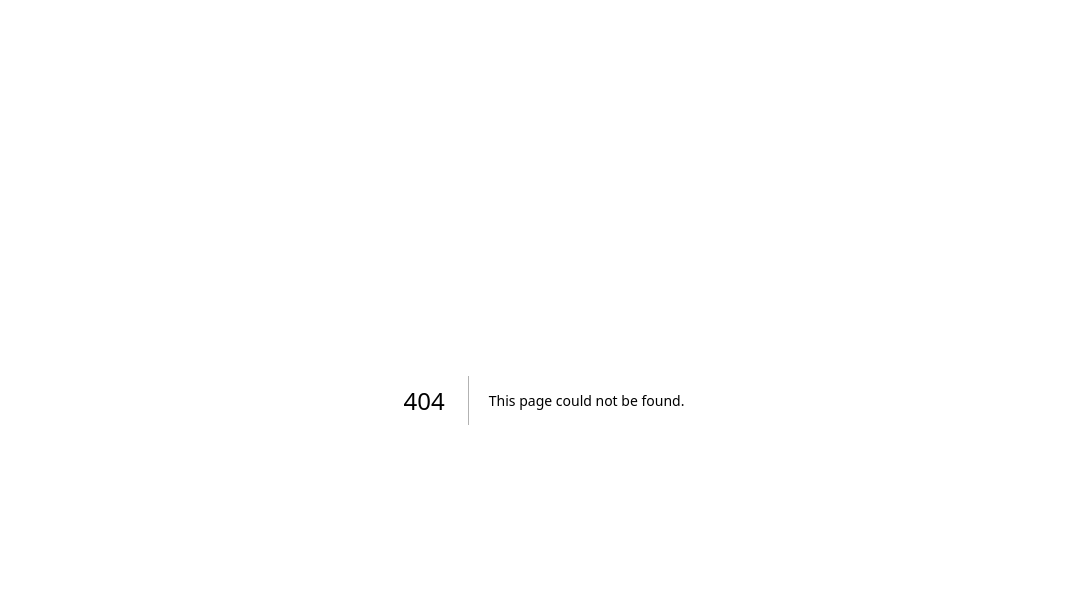
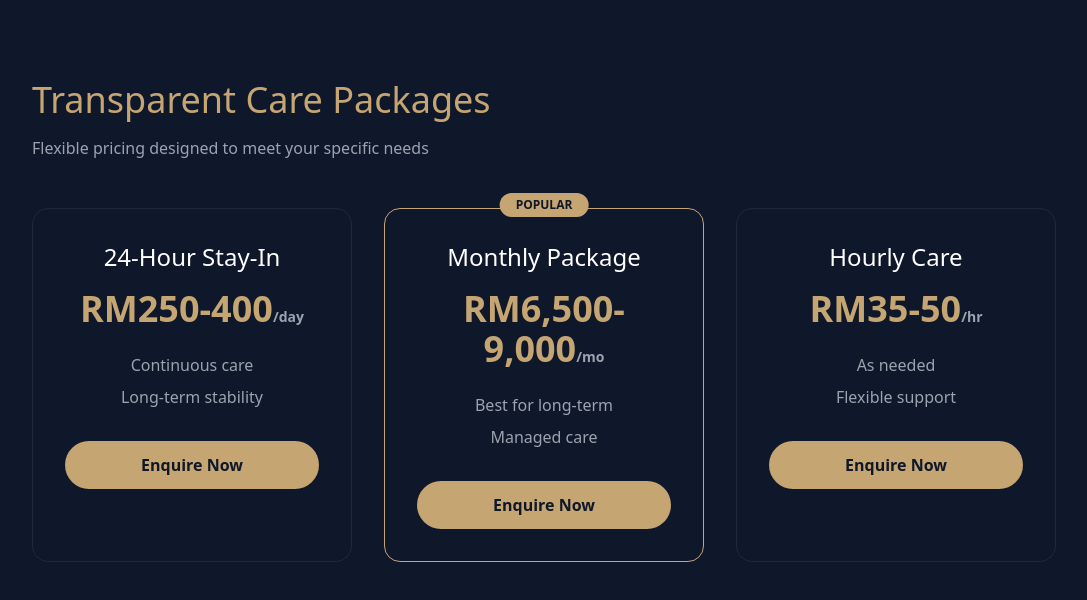
Before and after one commit to AurelionConcierge/aurelion-website, a Next.js app: page /pricing in a window 1280 px wide. Before the commit this address had no page. Shown: the top 600 px of the page, without its empty margins (96-1183 px from the left). Built offline with nearby package versions, Linux system fonts and the light colour scheme.

Commit message:
Create pricing.js

```diff
--- /dev/null
+++ b/pages/pricing.js
@@ -0,0 +1,40 @@
+export default function Pricing() {
+  return (
+    <div className="min-h-screen bg-dark py-20 px-4">
+      <div className="max-w-5xl mx-auto">
+        <h1 className="text-4xl font-light mb-4 text-gold">Transparent Care Packages</h1>
+        <p className="text-gray-400 mb-12">Flexible pricing designed to meet your specific needs</p>
+        <div className="grid md:grid-cols-3 gap-8">
+          <div className="border border-gray-800 p-8 rounded-2xl text-center">
+            <h2 className="text-2xl mb-4">24-Hour Stay-In</h2>
+            <p className="text-4xl font-bold text-gold mb-6">RM250-400<span className="text-sm text-gray-400">/day</span></p>
+            <ul className="text-gray-400 space-y-2 mb-8">
+              <li>Continuous care</li>
+              <li>Long-term stability</li>
+            </ul>
+            <a href="/contact" className="block bg-gold text-dark py-3 rounded-full font-semibold">Enquire Now</a>
+          </div>
+          <div className="border border-gold p-8 rounded-2xl text-center relative">
+            <span className="absolute -top-4 left-1/2 -translate-x-1/2 bg-gold text-dark px-4 py-1 rounded-full text-xs font-bold">POPULAR</span>
+            <h2 className="text-2xl mb-4">Monthly Package</h2>
+            <p className="text-4xl font-bold text-gold mb-6">RM6,500-9,000<span className="text-sm text-gray-400">/mo</span></p>
+            <ul className="text-gray-400 space-y-2 mb-8">
+              <li>Best for long-term</li>
+              <li>Managed care</li>
+            </ul>
+            <a href="/contact" className="block bg-gold text-dark py-3 rounded-full font-semibold">Enquire Now</a>
+          </div>
+          <div className="border border-gray-800 p-8 rounded-2xl text-center">
+            <h2 className="text-2xl mb-4">Hourly Care</h2>
+            <p className="text-4xl font-bold text-gold mb-6">RM35-50<span className="text-sm text-gray-400">/hr</span></p>
+            <ul className="text-gray-400 space-y-2 mb-8">
+              <li>As needed</li>
+              <li>Flexible support</li>
+            </ul>
+            <a href="/contact" className="block bg-gold text-dark py-3 rounded-full font-semibold">Enquire Now</a>
+          </div>
+        </div>
+      </div>
+    </div>
+  )
+}
```
